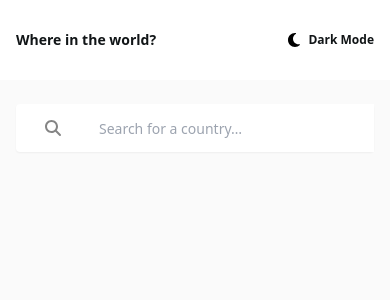
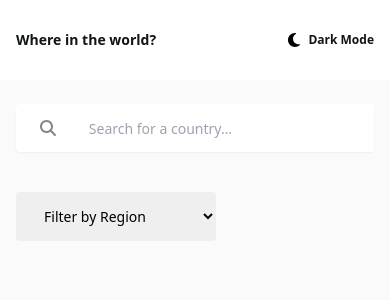
Before and after one commit to Ital023/Countries-API, a React (Vite) app: page / in a window 390 px wide. Shown: the top 300 px of the page. Built offline with nearby package versions, Linux system fonts and the light colour scheme.

Commit message:
feat: filter region mobile/desktop

```diff
--- /dev/null
+++ b/src/components/FilterRegion/index.tsx
@@ -0,0 +1,12 @@
+export default function FilterRegion() {
+  return (
+    <select name="region" className="w-50 px-6 py-3.5 outline-none rounded text-sm font-normal">
+      <option value="none">Filter by Region</option>
+      <option value="africa">Africa</option>
+      <option value="america">America</option>
+      <option value="asia">Asia</option>
+      <option value="europe">Europe</option>
+      <option value="oceania">Oceania</option>
+    </select>
+  );
+}
--- a/src/components/SearchBar/index.tsx
+++ b/src/components/SearchBar/index.tsx
@@ -4,7 +4,7 @@ import { FontAwesomeIcon } from "@fortawesome/react-fontawesome";
 export default function SearchBar() {
   return (
     <form className="w-full md:w-128 h-12 bg-white flex justify-center items-center rounded shadow-sm">
-      <div className="w-24 flex justify-center items-center">
+      <div className="w-20 flex justify-center items-center cursor-pointer">
         <FontAwesomeIcon
           icon={faMagnifyingGlass}
           className="text-lightMode-DarkGray"
--- a/src/routes/Home/Countries/index.tsx
+++ b/src/routes/Home/Countries/index.tsx
@@ -1,10 +1,14 @@
+import FilterRegion from "../../../components/FilterRegion";
 import SearchBar from "../../../components/SearchBar";
 
 export default function Countries() {
   return (
     <main className="bg-lightMode-VeryLightGray h-screen px-4 pt-6 pb-16">
       <div className="lg:max-w-[1240px] container md:mx-auto">
-        <SearchBar />
+        <div className="flex flex-col gap-10 md:flex-row md:justify-between ">
+          <SearchBar />
+          <FilterRegion/>
+        </div>
       </div>
     </main>
   );
--- a/tailwind.config.js
+++ b/tailwind.config.js
@@ -15,6 +15,8 @@ export default {
         }
       },
       spacing: {
+        '3.5': '0.875rem',
+        '50' : '12.5rem',
         '128': '30rem',
         '144': '36rem',
       },
```
